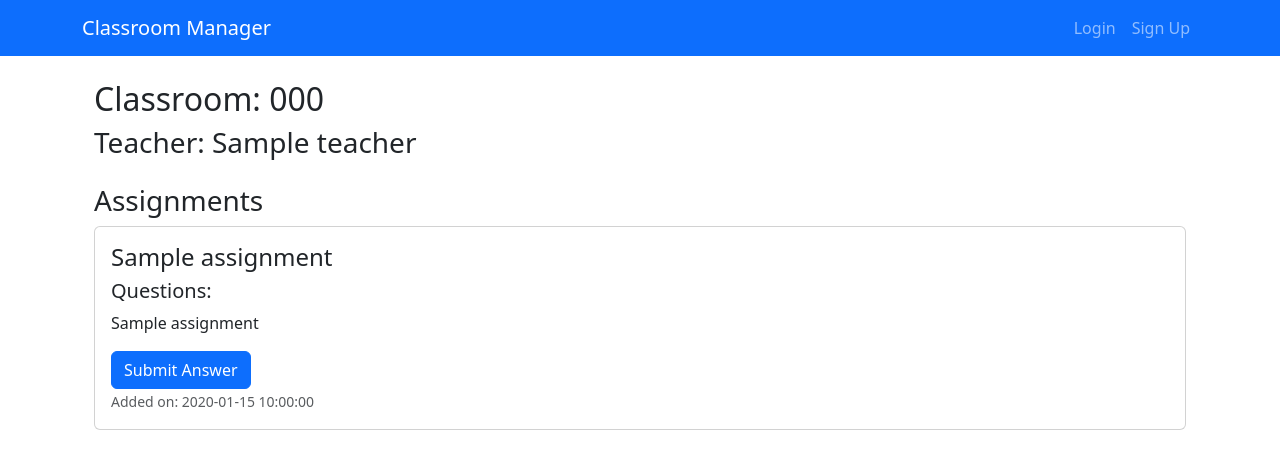
After one commit to AmayVikram/DeepGrader, a Flask app: template templates/classroom.html in a window 1280 px wide. The commit adds this page. Shown: the top 469 px of the page. Run offline with Flask 3, Linux system fonts and the light colour scheme; the template is opened without the code that fills it: most values are stand-ins (such as "Sample title", 1, 10 or a date in 2020).

Commit message:
structure done

```diff
--- a/app.py
+++ b/app.py
@@ -5,6 +5,7 @@ import os
 from functools import wraps
 import random
 import string
+from datetime import datetime
 
 app = Flask(__name__)
 app.secret_key = os.urandom(24)
@@ -55,12 +56,38 @@ def signup():
 
         hashed_password = bcrypt.hashpw(password.encode('utf-8'), bcrypt.gensalt())
 
-        user_data = {
-            'username': username,
-            'password': hashed_password,
-            'email': email,
-            'role': role
-        }
+        # Generate classroom code and create classroom for teachers during signup
+        if role == 'teacher':
+            classroom_code = generate_classroom_code()
+            classroom_name = f"{username}'s Classroom"  # Create classroom name
+
+            # Create the classroom document
+            classroom_data = {
+                'code': classroom_code,
+                'name': classroom_name,
+                'teacher': username,
+                'students': [],
+                'assignments': []
+            }
+            classrooms_collection.insert_one(classroom_data)
+
+            # Include classroom code in user data for teachers
+            user_data = {
+                'username': username,
+                'password': hashed_password,
+                'email': email,
+                'role': role,
+                'classroom_code': classroom_code,
+                'classroom_name': classroom_name
+            }
+        else:
+            # Regular user data for students
+            user_data = {
+                'username': username,
+                'password': hashed_password,
+                'email': email,
+                'role': role
+            }
 
         users_collection.insert_one(user_data)
         flash('Registration successful! Please login.')
@@ -79,20 +106,6 @@ def login():
         if user and bcrypt.checkpw(password.encode('utf-8'), user['password']):
             session['username'] = username
             session['role'] = user['role']
-
-            if user['role'] == 'teacher' and not user.get('classroom_code'):
-                classroom_code = generate_classroom_code()
-
-                users_collection.update_one(
-                    {'username': username},
-                    {'$set': {'classroom_code': classroom_code}}
-                )
-
-                classrooms_collection.insert_one({
-                    'code': classroom_code,
-                    'teacher': username,
-                    'students': []
-                })
 
             flash(f'Welcome back, {username}!')
             return redirect(url_for('dashboard'))
@@ -113,6 +126,7 @@ def dashboard():
             {'students': session['username']}
         ))
         return render_template('dashboard.html', user=user, joined_classrooms=joined_classrooms)
+
 
 @app.route('/join_classroom', methods=['GET', 'POST'])
 @login_required
@@ -143,6 +157,135 @@ def join_classroom():
 
     return render_template('join_classroom.html')
 
+
+
+@app.route('/classroom/<classroom_code>')
+@login_required
+def view_classroom(classroom_code):
+    classroom = classrooms_collection.find_one({'code': classroom_code})
+    if not classroom:
+        flash('Classroom not found')
+        return redirect(url_for('dashboard'))
+
+    # Check if user has access to this classroom
+    if session['role'] == 'student' and session['username'] not in classroom['students']:
+        flash('You do not have access to this classroom')
+        return redirect(url_for('dashboard'))
+    elif session['role'] == 'teacher' and session['username'] != classroom['teacher']:
+        flash('You do not have access to this classroom')
+        return redirect(url_for('dashboard'))
+
+    return render_template('classroom.html', classroom=classroom, user={'role': session['role']})
+
+@app.route('/classroom/<classroom_code>/add_assignment', methods=['GET', 'POST'])
+@login_required
+def add_assignment(classroom_code):
+    if session['role'] != 'teacher':
+        flash('Only teachers can add assignments')
+        return redirect(url_for('dashboard'))
+
+    classroom = classrooms_collection.find_one({
+        'code': classroom_code,
+        'teacher': session['username']
+    })
+
+    if not classroom:
+        flash('Classroom not found')
+        return redirect(url_for('dashboard'))
+
+    if request.method == 'POST':
+        assignment = {
+            'title': request.form['title'],
+            'questions': request.form['questions'],
+            'model_answers': request.form['model_answers'],
+            'date_added': datetime.now(),
+            'submissions': {}
+        }
+
+        classrooms_collection.update_one(
+            {'code': classroom_code},
+            {'$push': {'assignments': assignment}}
+        )
+
+        flash('Assignment added successfully')
+        return redirect(url_for('view_classroom', classroom_code=classroom_code))
+
+    return render_template('add_assignment.html')
+
+
+from mira_sdk import MiraClient, Flow
+import os
+import json
+
+
+MIRA_API_KEY = os.getenv("MIRA_API_KEY")
+client = MiraClient(config={"API_KEY": MIRA_API_KEY})
+
+@app.route('/classroom/<classroom_code>/assignment/<int:assignment_id>/submit', methods=['GET', 'POST'])
+@login_required
+def submit_assignment(classroom_code, assignment_id):
+    if session['role'] != 'student':
+        flash('Only students can submit assignments')
+        return redirect(url_for('dashboard'))
+
+    classroom = classrooms_collection.find_one({'code': classroom_code})
+    if not classroom or session['username'] not in classroom['students']:
+        flash('Access denied')
+        return redirect(url_for('dashboard'))
+
+    try:
+        assignment = classroom['assignments'][assignment_id]
+    except IndexError:
+        flash('Assignment not found')
+        return redirect(url_for('view_classroom', classroom_code=classroom_code))
+
+    if request.method == 'POST':
+        student_answer = request.form['answer']
+
+        # Prepare inputs for Mira API
+        flow = Flow(source="autograder.yaml")
+        input_dict = {
+            "input1": assignment['questions'],
+            "input2": assignment['model_answers'],
+            "input3": student_answer
+        }
+
+        try:
+            # Call Mira API
+            response = client.flow.test(flow, input_dict)
+            grade = json.loads(response)['result']
+
+            print(response)
+
+            # Store the submission and grade
+            submission_data = {
+                'answer': student_answer,
+                'grade': grade,
+                'date_submitted': datetime.now()
+            }
+
+            # Update the assignment with the student's submission
+            update_query = {
+                'code': classroom_code,
+                'assignments.' + str(assignment_id): {'$exists': True}
+            }
+            update_data = {
+                '$set': {
+                    f'assignments.{assignment_id}.submissions.{session["username"]}': submission_data
+                }
+            }
+            classrooms_collection.update_one(update_query, update_data)
+
+            return render_template('submit_assignment.html', assignment=assignment,  grade=grade)
+
+        except Exception as e:
+            flash(f'Error during grading: {str(e)}')
+            return render_template('submit_assignment.html', assignment=assignment)
+
+    return render_template('submit_assignment.html', assignment=assignment)
+
+
+
 @app.route('/logout')
 def logout():
     session.clear()
--- /dev/null
+++ b/templates/classroom.html
@@ -0,0 +1,39 @@
+<!-- templates/classroom.html -->
+{% extends "base.html" %}
+
+{% block content %}
+<div class="container">
+    <h2>Classroom: {{ classroom.code }}</h2>
+    <h3>Teacher: {{ classroom.teacher }}</h3>
+
+    <div class="assignments mt-4">
+        <h3>Assignments</h3>
+        {% if classroom.assignments %}
+            {% for assignment in classroom.assignments %}
+                <div class="card mb-3">
+                    <div class="card-body">
+                        <h4 class="card-title">{{ assignment.title }}</h4>
+                        <h5>Questions:</h5>
+                        <p class="card-text">{{ assignment.questions }}</p>
+                        {% if user.role == 'teacher' %}
+                            <h5>Model Answers:</h5>
+                            <p class="card-text">{{ assignment.model_answers }}</p>
+                        {% else %}
+                            <a href="{{ url_for('submit_assignment', classroom_code=classroom.code, assignment_id=loop.index0) }}"
+                               class="btn btn-primary">Submit Answer</a>
+                            {% if assignment.submissions and user.username in assignment.submissions %}
+                                <div class="mt-2">
+                                    <strong>Your Grade:</strong> {{ assignment.submissions[user.username].grade }}
+                                </div>
+                            {% endif %}
+                        {% endif %}
+                        <p class="card-text"><small class="text-muted">Added on: {{ assignment.date_added }}</small></p>
+                    </div>
+                </div>
+            {% endfor %}
+        {% else %}
+            <p>No assignments yet.</p>
+        {% endif %}
+    </div>
+</div>
+{% endblock %}
--- a/templates/dashboard.html
+++ b/templates/dashboard.html
@@ -22,6 +22,10 @@
                         Classroom Code: {{ classroom.code }}
                         <button onclick="copyCode()" class="btn btn-sm btn-secondary ms-2">Copy</button>
                     </div>
+                    <div class="mt-3">
+                        <a href="{{ url_for('add_assignment', classroom_code=classroom.code) }}" class="btn btn-primary">Add Assignment</a>
+                        <a href="{{ url_for('view_classroom', classroom_code=classroom.code) }}" class="btn btn-info">View Classroom</a>
+                    </div>
                     <h4 class="mt-4">Enrolled Students</h4>
                     {% if classroom.students %}
                         <ul class="list-group">
@@ -42,6 +46,7 @@
                         <div class="card mb-3">
                             <p><strong>Teacher:</strong> {{ classroom.teacher }}</p>
                             <p><strong>Code:</strong> {{ classroom.code }}</p>
+                            <a href="{{ url_for('view_classroom', classroom_code=classroom.code) }}" class="btn btn-info">View Classroom</a>
                         </div>
                     {% endfor %}
                 {% else %}
```
Also changed, not shown: templates/add_assignment.html (added, +23 -0 lines), templates/submit_assignment.html (added, +32 -0 lines).
